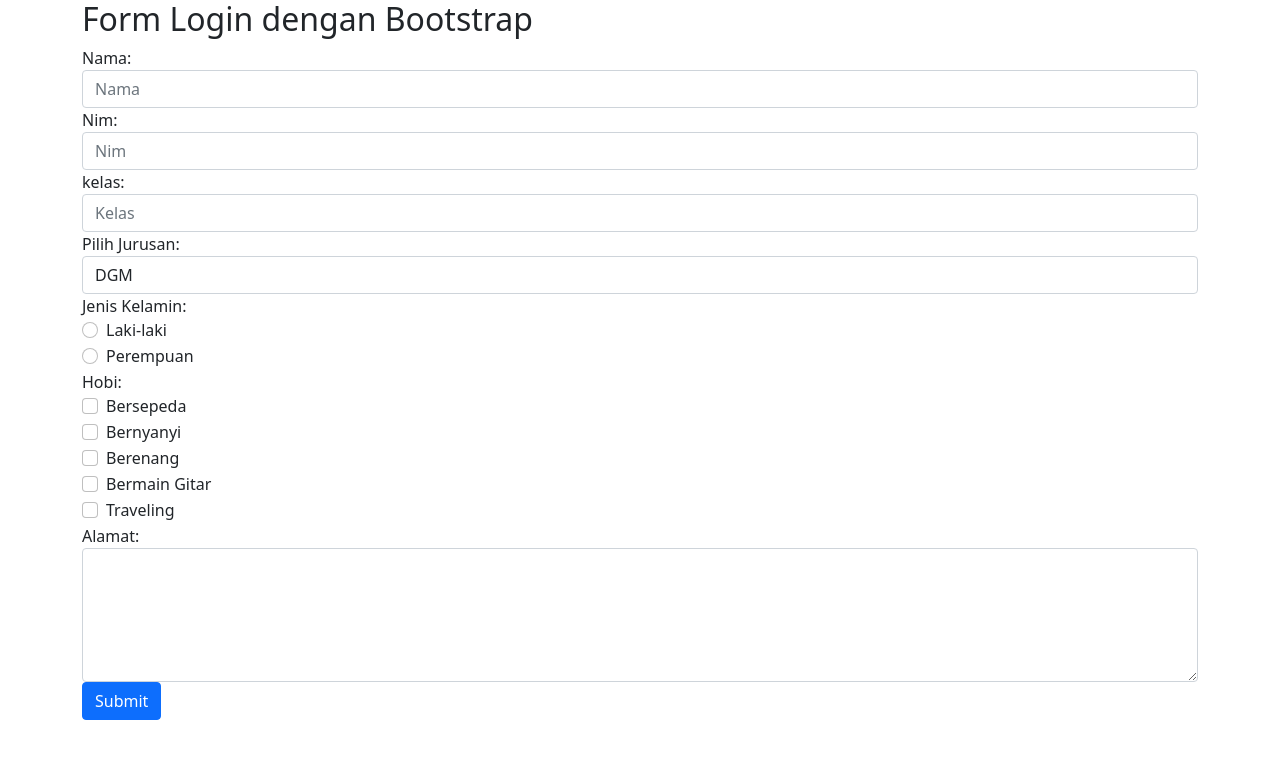
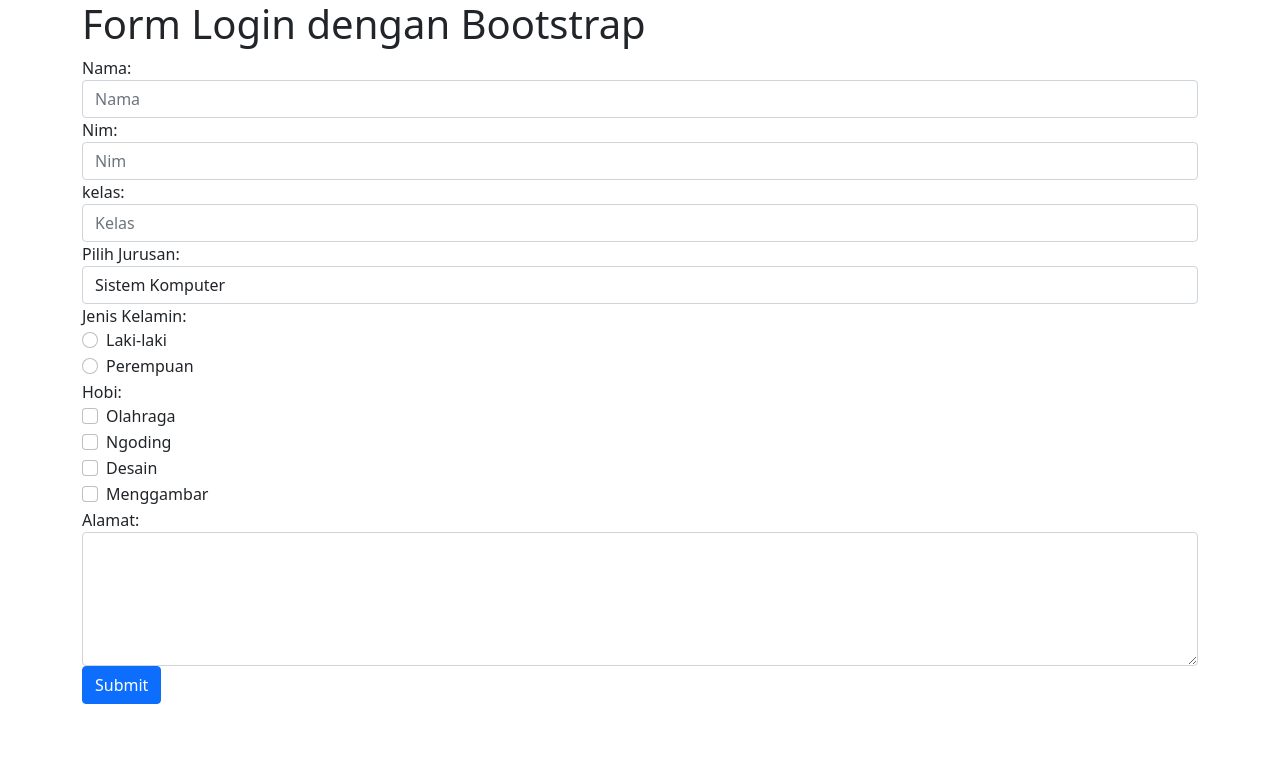
Before and after one commit to 21101173Maximiana/Project-3, a plain HTML site: page index.html in a window 1280 px wide. Drawn offline with Linux system fonts and the light colour scheme.

Commit message:
Update index.html

```diff
--- a/index.html
+++ b/index.html
@@ -3,7 +3,7 @@
 
      <head>
     <!-- Load file CSS Bootstrap offline -->
-        <title>simpel_hero</title>
+        <title>contoh bootstrap</title>
 
         <link rel="stylesheet" href="css/bootstrap.min.css">
 
@@ -12,7 +12,7 @@
     <body>
 
         <div class="container">
-        <h2>Form Login dengan Bootstrap</h2>
+        <h1>Form Login dengan Bootstrap</h1>
             <form action="#" method="post">
 
         <div class="form-group">
@@ -33,10 +33,8 @@
         <div class="form-group">
         <label>Pilih Jurusan:</label>
         <select class="form-control">
-            <option>DGM</option>
-            <option>MTI</option>
-            <option>SK</option>
-            <option>KAB</option>
+            <option>Sistem Komputer</option>
+            <option>Teknik Informatika</option>
         </select>
         </div>
         <div class="form-group">
@@ -60,29 +58,23 @@
         <div class="form-check">
 
         <label class="form-check-label">
-            <input type="checkbox" class="form-check-input" value="">Bersepeda
+            <input type="checkbox" class="form-check-input" value="">Olahraga
         </label>
         </div>
         <div class="form-check">
         <label class="form-check-label">
-            <input type="checkbox" class="form-check-input" value="">Bernyanyi
+            <input type="checkbox" class="form-check-input" value="">Ngoding
         </label>
         </div>
         <div class="form-check">
         <label class="form-check-label">
-            <input type="checkbox" class="form-check-input" value="">Berenang
+            <input type="checkbox" class="form-check-input" value="">Desain
         </label>
         </div>
         <div class="form-check">
         <label class="form-check-label">
-            <input type="checkbox" class="form-check-input" value="">Bermain Gitar
+            <input type="checkbox" class="form-check-input" value="">Menggambar
         </label>
-        </div>
-        <div class="form-check">
-        <label class="form-check-label">
-            <input type="checkbox" class="form-check-input" value="">Traveling
-        </label>
-        </div>
         </div>
 
         <div class="form-group">
```
